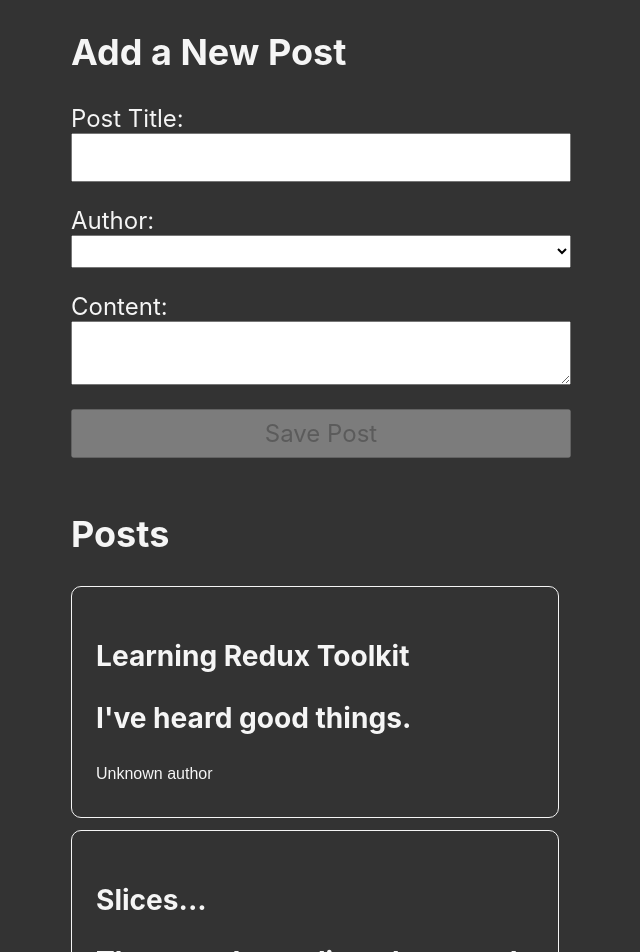
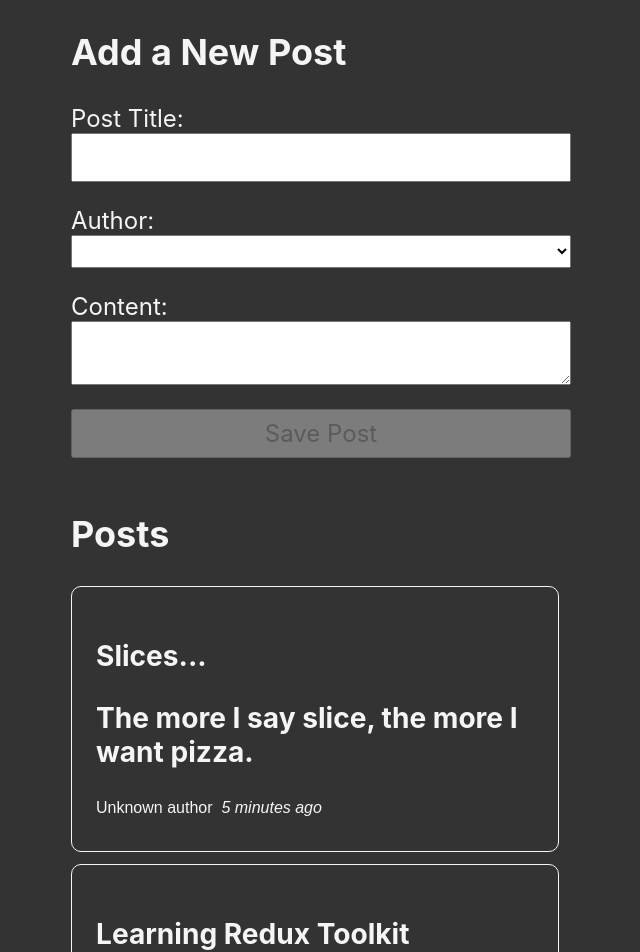
Before and after one commit to urbrioche/react-typescript-HOL, a React (Create React App) app: page /post in a window 1280 px wide. Shown: the top 952 px of the page, without its empty margins (319-959 px from the left). Built offline with nearby package versions, Linux system fonts and the light colour scheme.

Commit message:
[redux][TimeAgo] 加入時間

```diff
--- a/package.json
+++ b/package.json
@@ -11,6 +11,7 @@
     "@types/node": "^16.11.36",
     "@types/react": "^18.0.9",
     "@types/react-dom": "^18.0.4",
+    "date-fns": "^2.28.0",
     "react": "^18.1.0",
     "react-dom": "^18.1.0",
     "react-redux": "^8.0.2",
--- a/src/pages/Post/PostList.tsx
+++ b/src/pages/Post/PostList.tsx
@@ -1,6 +1,7 @@
 import {useAppSelector} from "../../app/hooks";
 import {selectAllPosts} from "./postsSlice";
 import PostAuthor from "./PostAuthor";
+import TimeAgo from "./TImeAgo";
 
 const PostList = () => {
     // 第一版寫法
@@ -9,12 +10,15 @@
     // const posts = useAppSelector(state => state.posts);
     // 作者建議在slice export一個變出，這樣如果state的shape改變了，只要改slice就好，不用每個component都改
     const posts = useAppSelector(selectAllPosts);
-    const renderPosts = posts.map(post => (
+    const orderedPosts = posts.slice().sort((a, b) => b.date.localeCompare(a.date));
+
+    const renderPosts = orderedPosts.map(post => (
         <article key={post.id}>
             <h3>{post.title}</h3>
             <h3>{post.content.substring(0, 100)}</h3>
             <p className="postCredit">
                 <PostAuthor userId={post.userId}/>
+                <TimeAgo timestamp={post.date}/>
             </p>
         </article>
     ));
--- /dev/null
+++ b/src/pages/Post/TImeAgo.tsx
@@ -0,0 +1,17 @@
+import {parseISO, formatDistanceToNow} from "date-fns";
+
+const TimeAgo = ({timestamp}: { timestamp: string }) => {
+    let timeAgo = '';
+    if (timestamp) {
+        const date = parseISO(timestamp);
+        const timePeriod = formatDistanceToNow(date);
+        timeAgo = `${timePeriod} ago`;
+    }
+    return <>
+        <span title={timestamp}>
+            &nbsp; <i>{timeAgo}</i>
+        </span>
+    </>;
+};
+
+export default TimeAgo;
--- a/src/pages/Post/postsSlice.ts
+++ b/src/pages/Post/postsSlice.ts
@@ -1,8 +1,17 @@
 import {createSlice, nanoid, PayloadAction} from "@reduxjs/toolkit";
 import {RootState} from "../../app/store";
+import {sub} from "date-fns";
 // You can safely import the RootState type from the store file here.
 // It's a circular import, but the TypeScript compiler can correctly handle that for types.
 // This may be needed for use cases like writing selector functions.
+
+interface PostInfo {
+    id: string;
+    title: string;
+    content: string;
+    userId: string;
+    date: string;
+}
 
 const initialState = [
     {
@@ -10,12 +19,14 @@
         title: 'Learning Redux Toolkit',
         content: "I've heard good things.",
         userId: '',
+        date: sub(new Date(), {minutes: 10}).toISOString()
     },
     {
         id: '2',
         title: 'Slices...',
         content: "The more I say slice, the more I want pizza.",
         userId: '',
+        date: sub(new Date(), {minutes: 5}).toISOString()
     }
 ];
 
@@ -24,7 +35,7 @@
         initialState,
         reducers: {
             postAdded: {
-                reducer(state, action: PayloadAction<{ id: string, title: string, content: string, userId: string }>) {
+                reducer(state, action: PayloadAction<PostInfo>) {
                     state.push(action.payload);
                 },
                 prepare(title: string, content: string, userId: string) {
@@ -33,6 +44,7 @@
                             id: nanoid(),
                             title,
                             content,
+                            date: new Date().toISOString(),
                             userId,
                         }
                     };
```
Also changed, not shown: 1 other file (tests, documents, lock files or other folders).
